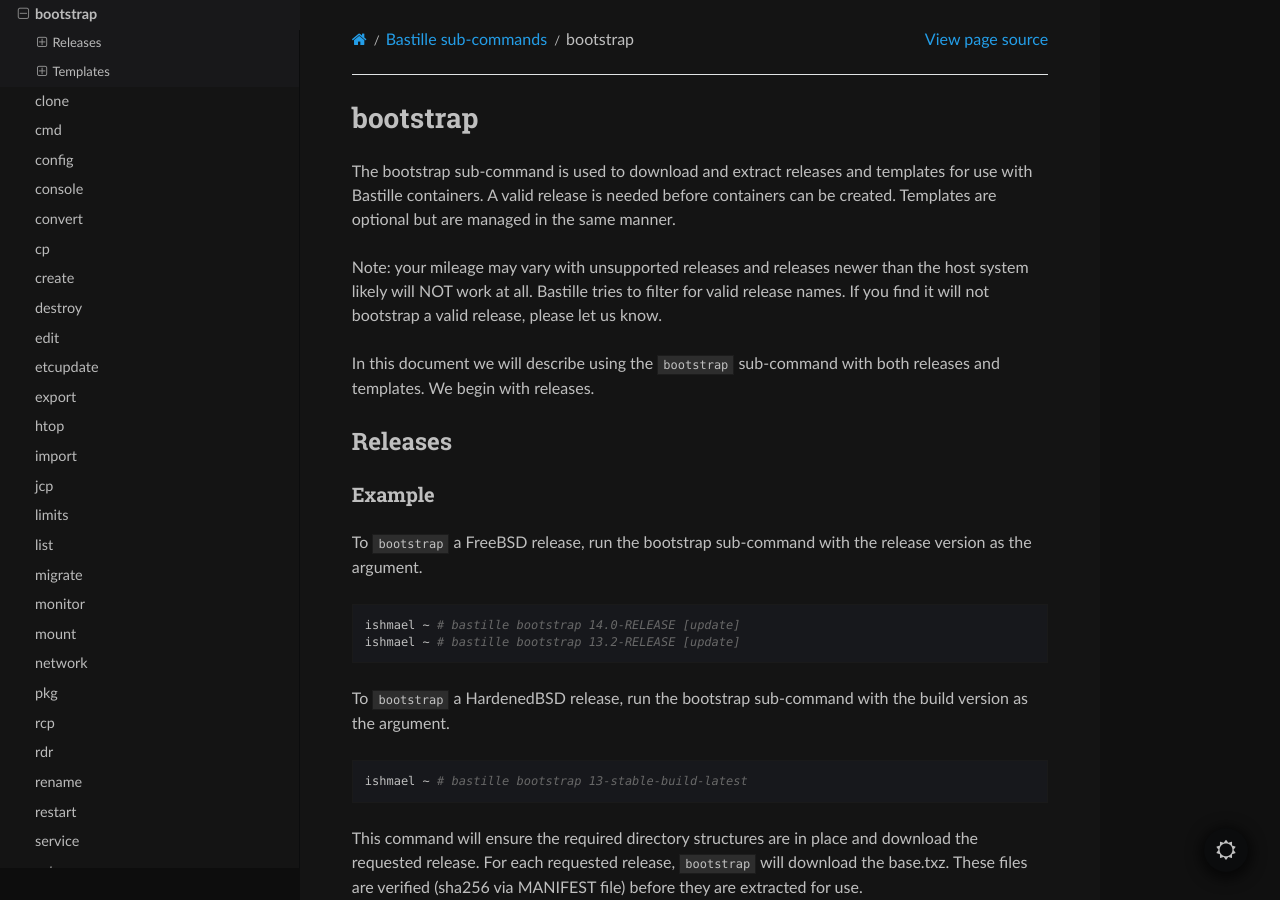
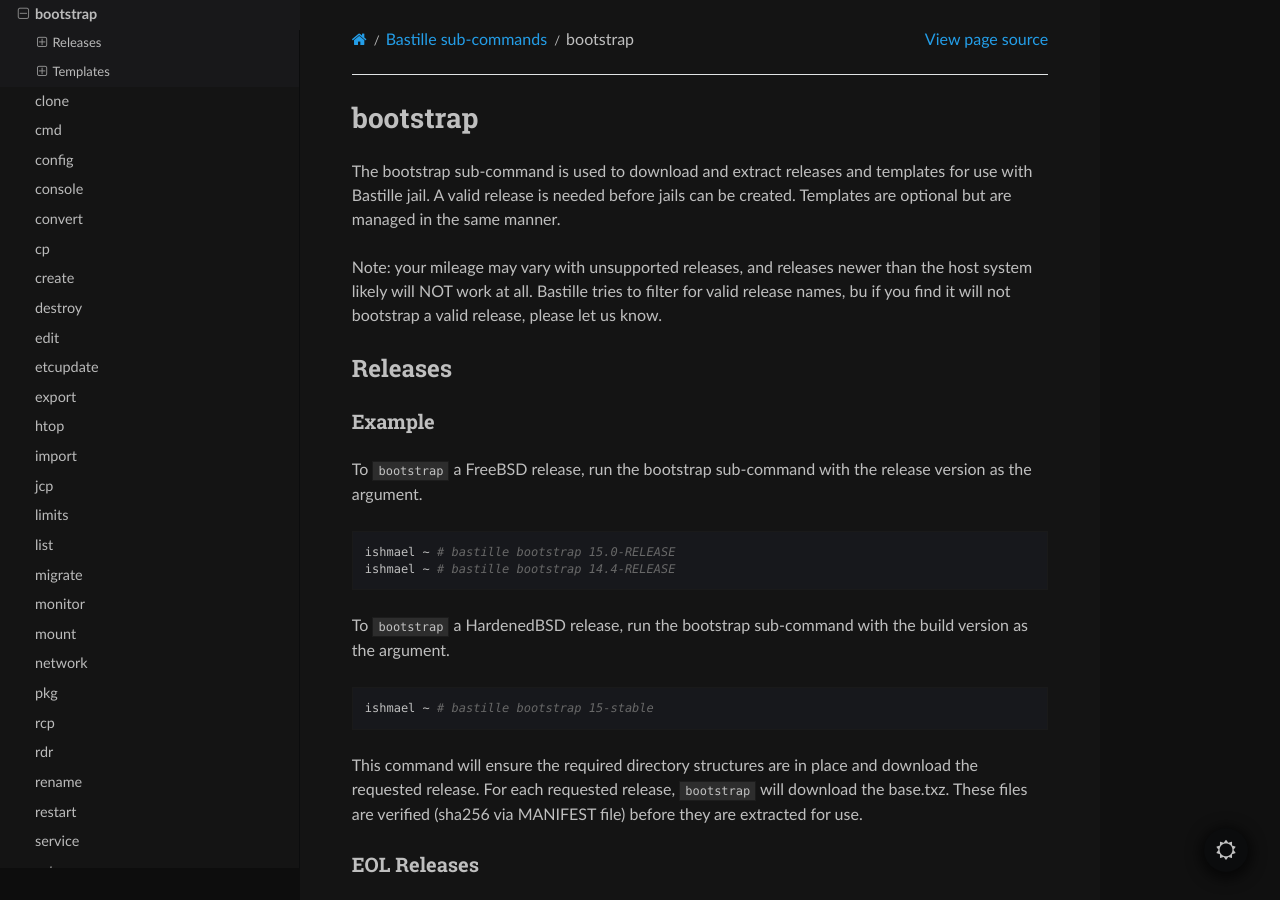
Before and after one commit to BastilleBSD/bastille, a Sphinx documentation site: the page built from docs/chapters/subcommands/bootstrap.rst, in a window 1280 px wide and 900 px high. Built offline with Sphinx 7.4.7 and the Read the Docs theme 3.1.0, drawn with Linux system fonts in a browser that asks for light colours.

```diff
--- a/docs/chapters/subcommands/bootstrap.rst
+++ b/docs/chapters/subcommands/bootstrap.rst
@@ -2,16 +2,13 @@ bootstrap
 =========
 
 The bootstrap sub-command is used to download and extract releases and templates
-for use with Bastille containers. A valid release is needed before containers
+for use with Bastille jail. A valid release is needed before jails
 can be created. Templates are optional but are managed in the same manner.
 
-Note: your mileage may vary with unsupported releases and releases newer than
+Note: your mileage may vary with unsupported releases, and releases newer than
 the host system likely will NOT work at all. Bastille tries to filter for valid
-release names. If you find it will not bootstrap a valid release, please let us
+release names, bu if you find it will not bootstrap a valid release, please let us
 know.
-
-In this document we will describe using the ``bootstrap`` sub-command with both
-releases and templates. We begin with releases.
 
 Releases
 --------
@@ -24,15 +21,15 @@ release version as the argument.
 
 .. code-block:: shell
 
-  ishmael ~ # bastille bootstrap 14.0-RELEASE [update]
-  ishmael ~ # bastille bootstrap 13.2-RELEASE [update]
+  ishmael ~ # bastille bootstrap 15.0-RELEASE
+  ishmael ~ # bastille bootstrap 14.4-RELEASE
 
 To ``bootstrap`` a HardenedBSD release, run the bootstrap sub-command with the
 build version as the argument.
 
 .. code-block:: shell
 
-  ishmael ~ # bastille bootstrap 13-stable-build-latest
+  ishmael ~ # bastille bootstrap 15-stable
 
 
 This command will ensure the required directory structures are in place and
```
Also changed, not shown: docs/chapters/template.rst (+48 -38 lines).
